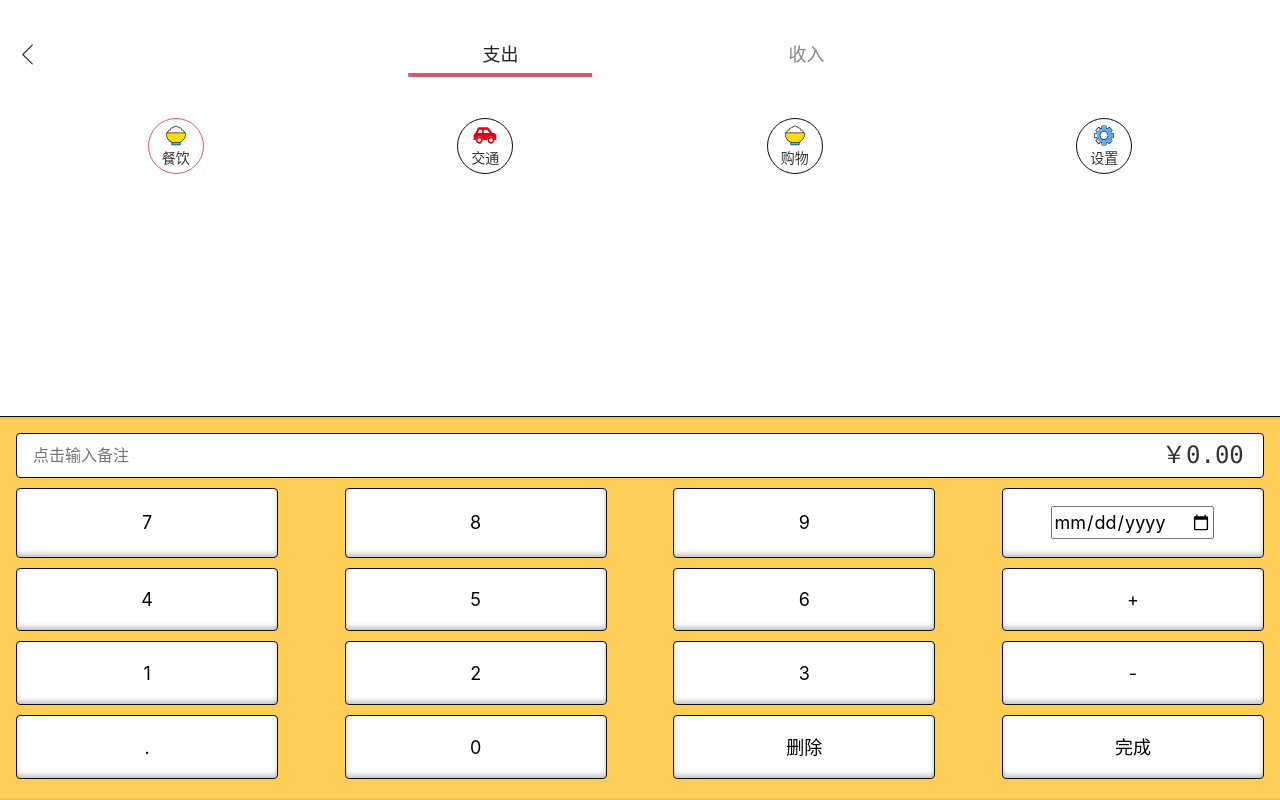
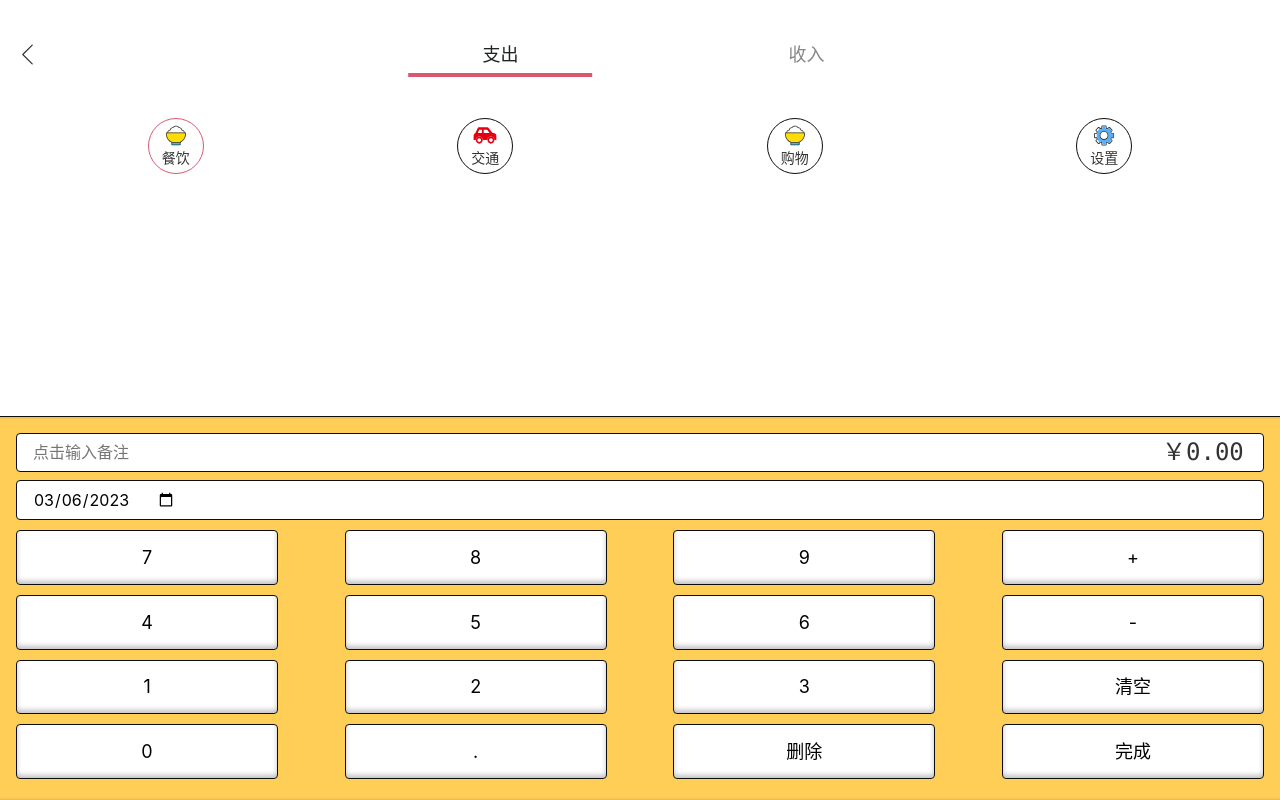
Before and after one commit to haxiedaimala/self-billing, a Vue app: page /#/money in a window 1280 px wide. Built offline with nearby package versions, Linux system fonts and the light colour scheme.

Commit message:
实现记账数据收集

```diff
--- a/src/components/NumberPanel.vue
+++ b/src/components/NumberPanel.vue
@@ -1,7 +1,27 @@
 <script setup lang="ts">
 import {ref} from 'vue';
+import dayjs from 'dayjs';
 
-const output = ref('0.00');
+const props = defineProps({
+  note: {
+    type: String,
+    default: () => ''
+  },
+  date: {
+    type: String,
+    default: () => new Date().toISOString()
+  },
+  account: {
+    type: String,
+    default: () => '0.00'
+  },
+});
+const emit = defineEmits<{
+  (e: 'submit', value: { note: string, account: number, createAt: string }): void
+}>();
+const output = ref(props.account.toString());
+const dateTime = ref(dayjs(props.date).format('YYYY-MM-DD'));
+const notes = ref(props.note);
 const inputContent = (e: Event) => {
   const input = (e.target as HTMLButtonElement).innerText;
   if (output.value.length >= 16) return;
@@ -38,41 +58,63 @@ const inputContent = (e: Event) => {
     }
     return output.value = parseFloat(output.value) + input;
   }
-
   output.value += input;
-
 };
 const remove = () => {
   const number = output.value.slice(0, -1);
   output.value = number.length > 0 ? number : '0.00';
+};
+const clear = () => {
+  output.value = '0.00';
+};
+const toStart = () => {
+  output.value = props.account;
+  dateTime.value = props.date;
+  notes.value = dayjs(props.date).format('YYYY-MM-DD');
+};
+const ok = () => {
+  if (output.value.indexOf('+') >= 0 || output.value.indexOf('-') >= 0) {
+    if (output.value.split('+').length === 1) {
+      let arr = output.value.split('-');
+      if (arr[1] === '.') arr[1] = '0';
+      output.value = (parseFloat(arr[0]) - parseFloat(arr[1])).toString();
+    } else {
+      let arr = output.value.split('+');
+      if (arr[1] === '.') arr[1] = '0';
+      output.value = (parseFloat(arr[0]) + parseFloat(arr[1])).toString();
+    }
+  }
+  output.value = parseFloat(output.value).toString();
+  if (parseFloat(output.value) < 0 || output.value === '0.00' || output.value === '0') return window.alert('金额需大于0');
+  emit('submit', {note: notes.value, account: parseFloat(output.value), createAt: dateTime.value});
+  toStart();
 };
 </script>
 
 <template>
   <div class="numberPanel">
     <div class="panel-info">
-      <input class="notes" type="text" placeholder="点击输入备注">
+      <input class="notes" type="text" placeholder="点击输入备注" v-model="notes">
       <div class="output">￥{{ output }}</div>
     </div>
+    <input class="panel-info date" type="date" v-model="dateTime"/>
     <div class="numberPad">
       <button @click="inputContent">7</button>
       <button @click="inputContent">8</button>
       <button @click="inputContent">9</button>
-      <label>
-        <input type="date"/>
-      </label>
+      <button @click="inputContent">+</button>
       <button @click="inputContent">4</button>
       <button @click="inputContent">5</button>
       <button @click="inputContent">6</button>
-      <button @click="inputContent">+</button>
+      <button @click="inputContent">-</button>
       <button @click="inputContent">1</button>
       <button @click="inputContent">2</button>
       <button @click="inputContent">3</button>
-      <button @click="inputContent">-</button>
+      <button @click="clear">清空</button>
+      <button @click="inputContent">0</button>
       <button @click="inputContent">.</button>
-      <button @click="inputContent">0</button>
       <button @click="remove">删除</button>
-      <button>完成</button>
+      <button @click="ok">完成</button>
     </div>
   </div>
 </template>
@@ -101,7 +143,7 @@ const remove = () => {
       display: flex;
       flex: 1;
       align-items: center;
-      padding: 0.6em 1em;
+      padding: 0.4em 1em;
       border: none;
       overflow: hidden;
       white-space: nowrap;
@@ -114,7 +156,14 @@ const remove = () => {
       font-size: 24px;
       font-family: Consolas, monospace;
     }
+
+    &.date {
+      display: flex;
+      margin-top: 8px;
+      padding: 0.4em 1em;
+    }
   }
+
 
   .numberPad {
     display: flex;
--- a/src/views/Money.vue
+++ b/src/views/Money.vue
@@ -5,7 +5,6 @@ import NumberPanel from '@/components/NumberPanel.vue';
 import {computed, ref} from 'vue';
 import {useStore} from 'vuex';
 
-//支付类型
 const type = ref('-');
 const store = useStore();
 const categoryList = computed<Category[]>(() => store.state.categoryList);
@@ -13,13 +12,19 @@ const dateSource = computed<Category[]>(() => {
   return categoryList.value.filter(item => item.isShow && item.type === type.value);
 });
 const selectCategory = ref<Category>(dateSource.value[0]);
+const note = ref('');
+const account = ref('0.00');
+const date = ref(new Date().toISOString());
+const submitRecord = (value: { note: string, account: number, createAt: string }) => {
+  Object.assign(value, {category: selectCategory.value.category, type: type.value});
+};
 </script>
 
 <template>
   <div class="wrapper">
     <Types v-model="type"/>
     <CategoryItem :type="type" v-model="dateSource" v-model:selected="selectCategory"/>
-    <NumberPanel/>
+    <NumberPanel :note="note" :output="account" :date="date" @submit="submitRecord"/>
   </div>
 </template>
 
```
